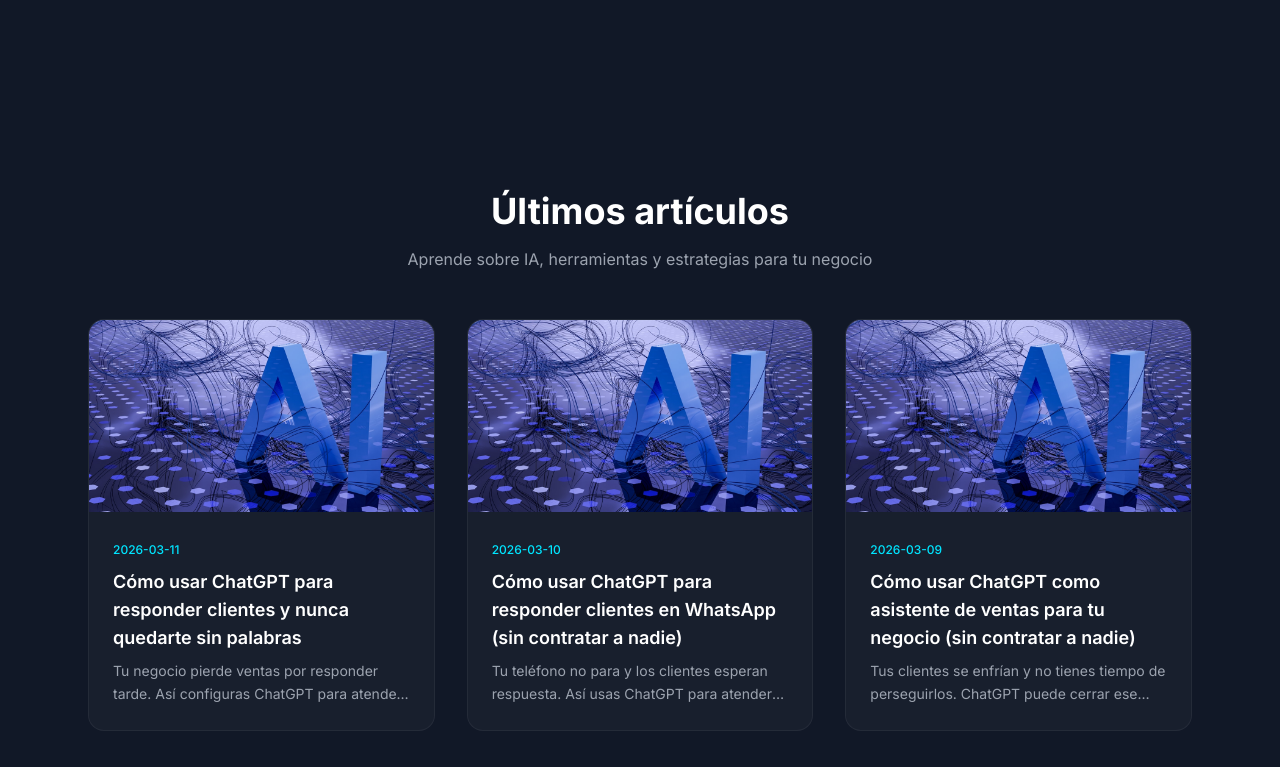
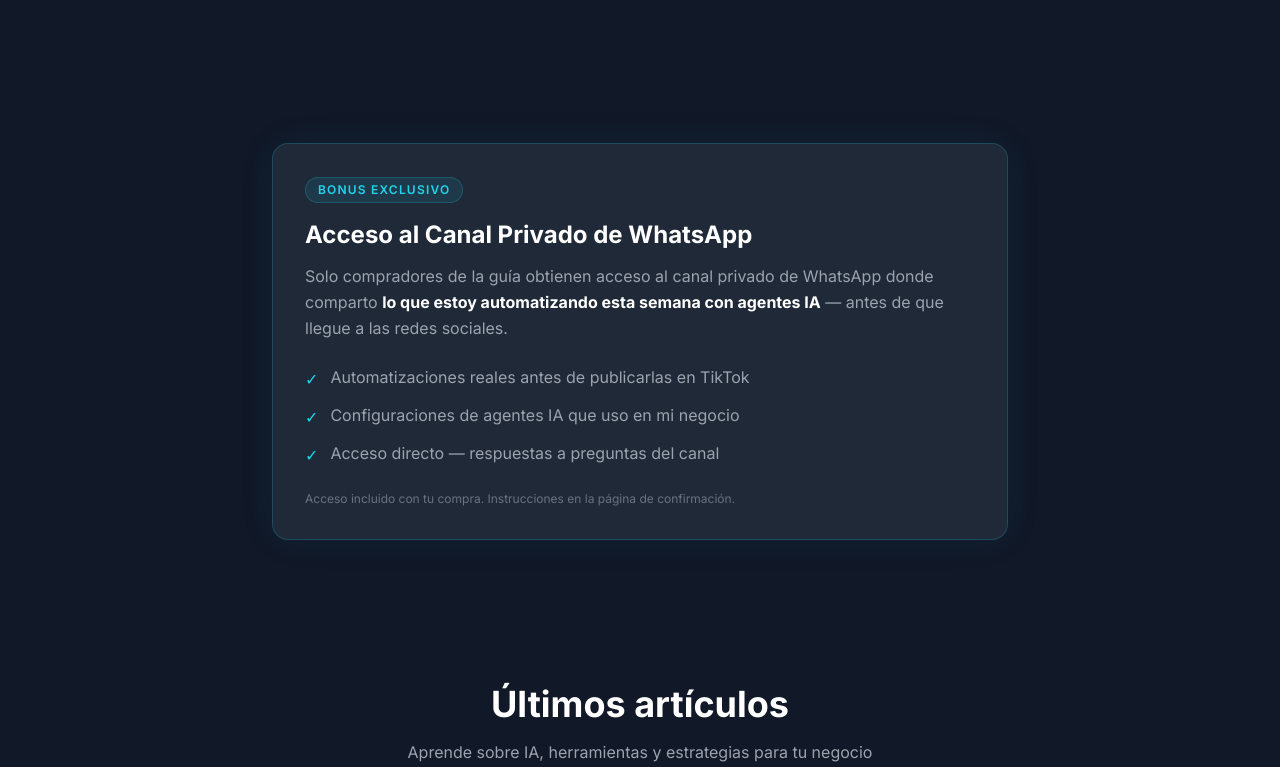
Before and after one commit to Brainopenclaw/pixelabai-coming-soon, a Next.js app: page / in a window 1280 px wide. Shown: the part 1253-2020 px from the top of the page. Built offline with nearby package versions, Linux system fonts and the light colour scheme.

Commit message:
feat: add Canal Bonus block to homepage, curso page, and blog CTAs

```diff
--- a/src/app/blog/[slug]/page.tsx
+++ b/src/app/blog/[slug]/page.tsx
@@ -3,6 +3,7 @@
 import MdxContent from "@/components/blog/MdxContent";
 import TableOfContents from "@/components/blog/TableOfContents";
 import EmailCapture from "@/components/blog/EmailCapture";
+import { BlogCTA } from "@/components/BlogCTA";
 import JsonLd from "@/components/JsonLd";
 import BreadcrumbJsonLd from "@/components/BreadcrumbJsonLd";
 import { getAllPosts, getPostBySlug, getRelatedPosts, extractHeadings } from "@/lib/blog";
@@ -142,6 +143,7 @@
             </div>
 
             <EmailCapture />
+            <BlogCTA />
 
             {related.length > 0 && (
               <section className="mt-12">
--- a/src/app/curso/page.tsx
+++ b/src/app/curso/page.tsx
@@ -23,6 +23,7 @@
   "Los 3 Departamentos de tu negocio",
   "Agent Mode — navega, ejecuta, conecta",
   "Acceso de por vida + actualizaciones",
+  "🎁 Canal Privado de WhatsApp — automatizaciones reales cada semana",
 ];
 
 const faqs = [
--- a/src/app/page.tsx
+++ b/src/app/page.tsx
@@ -4,6 +4,7 @@
 import SocialProof from "@/components/SocialProof";
 import EmailCapture from "@/components/EmailCapture";
 import Footer from "@/components/layout/Footer";
+import { CanalBonusBlock } from "@/components/CanalBonusBlock";
 import { getAllPosts } from "@/lib/blog";
 
 export default function Home() {
@@ -13,6 +14,7 @@
     <main className="min-h-screen">
       <Hero />
       <ValueProps />
+      <CanalBonusBlock />
       <BlogPreview posts={posts} />
       <SocialProof />
       <EmailCapture />
--- a/src/app/sitemap.ts
+++ b/src/app/sitemap.ts
@@ -5,7 +5,7 @@
   const posts = getAllPosts()
   const blogUrls = posts.map(post => ({
     url: `https://pixelabai.com/blog/${post.slug}`,
-    lastModified: new Date(post.date),
+    lastModified: post.date ? new Date(post.date) : new Date(),
     changeFrequency: 'monthly' as const,
     priority: 0.7,
   }))
--- /dev/null
+++ b/src/components/BlogCTA.tsx
@@ -0,0 +1,27 @@
+export function BlogCTA() {
+  return (
+    <div className="my-10 p-6 rounded-2xl border text-center" style={{ background: "#1F2937", borderColor: "rgba(0,229,255,0.2)" }}>
+      <p className="text-xs font-semibold uppercase tracking-widest mb-3" style={{ color: "#00E5FF" }}>
+        El siguiente paso
+      </p>
+      <h4 className="text-white text-xl font-bold mb-2">
+        Configura tu propio agente IA en 2 horas
+      </h4>
+      <p className="text-sm mb-5" style={{ color: "#9CA3AF" }}>
+        La guía completa para solopreneurs. Solo necesitas ChatGPT Plus.
+      </p>
+      <a
+        href="https://bio.pixelabai.com/c328c6fd"
+        target="_blank"
+        rel="noopener noreferrer"
+        className="inline-block font-bold px-6 py-3 rounded-xl text-sm transition-colors"
+        style={{ background: "#00E5FF", color: "#111827" }}
+      >
+        Ver la guía completa →
+      </a>
+      <p className="mt-3 text-xs" style={{ color: "#6B7280" }}>
+        Incluye acceso al canal privado de WhatsApp con automatizaciones reales cada semana.
+      </p>
+    </div>
+  );
+}
--- /dev/null
+++ b/src/components/CanalBonusBlock.tsx
@@ -0,0 +1,50 @@
+export function CanalBonusBlock() {
+  return (
+    <section className="py-12 px-4 max-w-3xl mx-auto">
+      <div
+        className="rounded-2xl border border-cyan-400/20 bg-[#1F2937] p-8"
+        style={{ boxShadow: "0 0 40px rgba(0,229,255,0.06)" }}
+      >
+        {/* Badge */}
+        <div className="inline-flex items-center gap-2 mb-4 px-3 py-1 rounded-full bg-cyan-400/10 border border-cyan-400/20">
+          <span className="text-cyan-400 text-xs font-semibold uppercase tracking-widest">
+            BONUS EXCLUSIVO
+          </span>
+        </div>
+
+        {/* Headline */}
+        <h3 className="text-white text-2xl font-bold mb-3">
+          Acceso al Canal Privado de WhatsApp
+        </h3>
+
+        {/* Copy */}
+        <p className="text-[#9CA3AF] text-base leading-relaxed mb-6">
+          Solo compradores de la guía obtienen acceso al canal privado de WhatsApp donde comparto{" "}
+          <strong className="text-white">
+            lo que estoy automatizando esta semana con agentes IA
+          </strong>{" "}
+          — antes de que llegue a las redes sociales.
+        </p>
+
+        {/* Feature list */}
+        <ul className="space-y-3">
+          {[
+            "Automatizaciones reales antes de publicarlas en TikTok",
+            "Configuraciones de agentes IA que uso en mi negocio",
+            "Acceso directo — respuestas a preguntas del canal",
+          ].map((item) => (
+            <li key={item} className="flex items-start gap-3 text-[#9CA3AF]">
+              <span className="mt-0.5 text-cyan-400 flex-shrink-0">✓</span>
+              <span>{item}</span>
+            </li>
+          ))}
+        </ul>
+
+        {/* Disclaimer */}
+        <p className="mt-6 text-xs text-[#6B7280]">
+          Acceso incluido con tu compra. Instrucciones en la página de confirmación.
+        </p>
+      </div>
+    </section>
+  );
+}
```
